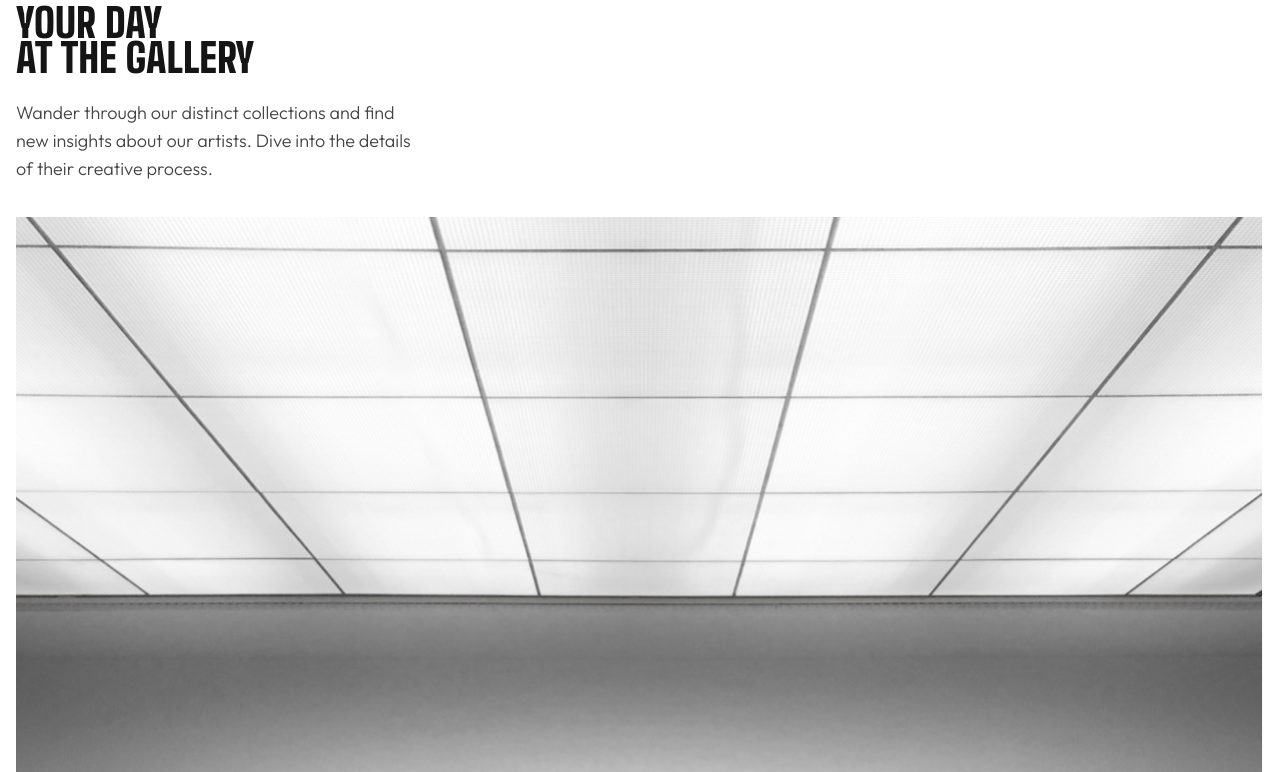
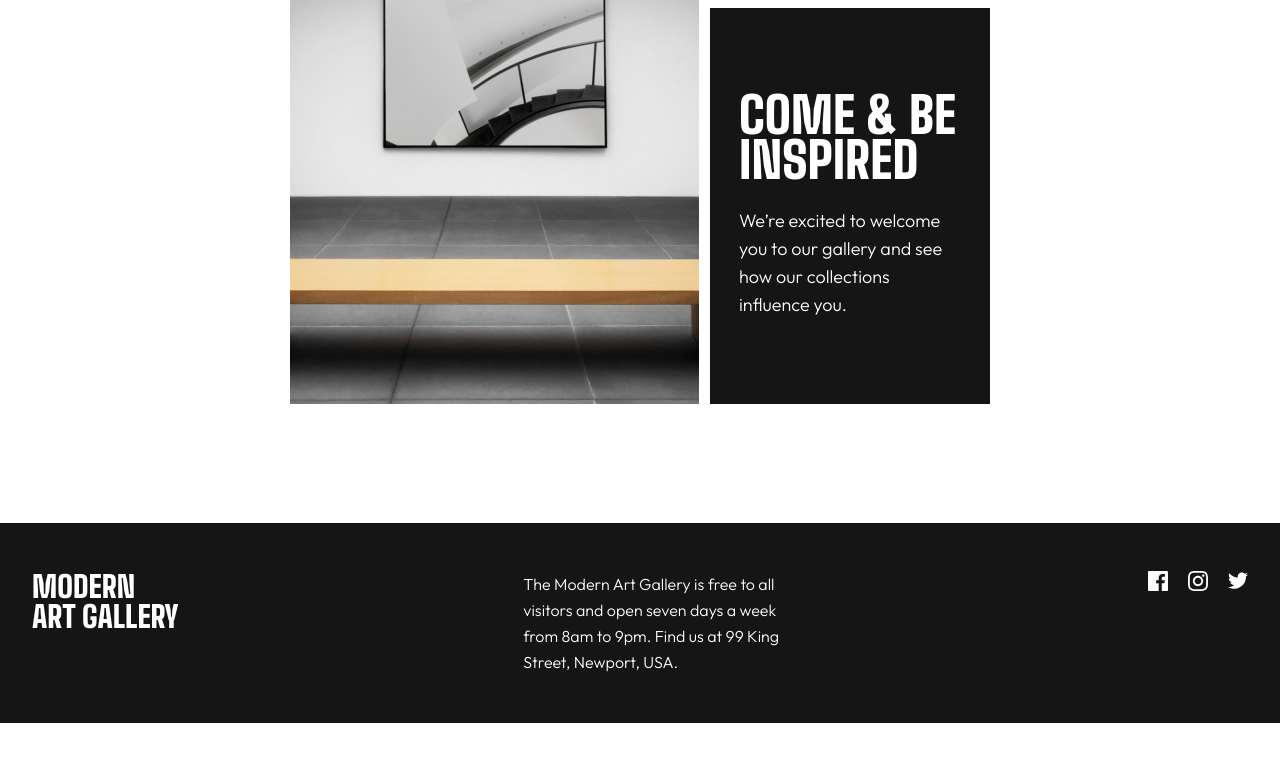
Before and after one commit to jesusvillarroel/Art-Gallery, a website built with Vite: page index.html in a window 1280 px wide. Shown: the part 1528-2300 px from the top of the page. After the commit the page ends 2251 px from the top, so only its background shows below. Built offline with nearby package versions, Linux system fonts and the light colour scheme.

Commit message:
feat: agrega estilo modo tablet

```diff
--- a/sass/stylesheets/abstracts/_mixins.scss
+++ b/sass/stylesheets/abstracts/_mixins.scss
@@ -1,13 +1,14 @@
 // -----------------------------------------------------------------------------
 // This file contains all application-wide Sass mixins.
 // -----------------------------------------------------------------------------
-
+@use 'sass:map';
+@use "variables" as var;
 // Mixin dinámico que lee tu mapa de breakpoints (Enfoque Mobile-First)
 @mixin responder-a($breakpoint) {
   // Comprobamos si la clave existe en tu mapa
-  @if map-has-key($breakpoints, $breakpoint) {
+  @if map.has-key(var.$breakpoints, $breakpoint) {
     // Obtenemos el valor numérico (ej. 768px) de la clave (ej. 'medium')
-    $valor: map-get($breakpoints, $breakpoint);
+    $valor: map.get(var.$breakpoints, $breakpoint);
 
     @media (min-width: $valor) {
       @content;
--- a/sass/stylesheets/layout/_footer.scss
+++ b/sass/stylesheets/layout/_footer.scss
@@ -4,10 +4,14 @@
 @use '../abstracts' as vp;
 .footer{
     background-color: vp.$black;
-    width: 37.5rem;
+    width: 100%;
     margin: 0;
     padding: 0;
+
     .container{
+        display: flex;
+        flex-direction: column;
+        align-items: flex-start;
         padding: 4.8rem 3.2rem;
         h2{
             color: white;
@@ -23,9 +27,7 @@
             max-width: 33rem;
             margin-bottom: 3.8rem
         }
-
-    }
-    &__social{
+        .footer__social{
             ul{
                 @include vp.reset-list();
                 justify-content: stretch;
@@ -41,4 +43,23 @@
 
             }
         }
+        //footer para tablet
+        @include vp.responder-a("medium"){
+            display: flex;
+            flex-direction: row;
+            justify-content: space-between;
+            align-items: flex-start;
+            h2{
+                margin: 0;
             }
+            p{
+                max-width: 28rem;
+                margin: 0;
+            }
+
+
+        }
+
+    }
+
+}
--- a/sass/stylesheets/layout/_galery.scss
+++ b/sass/stylesheets/layout/_galery.scss
@@ -12,7 +12,7 @@
             height: 100%;
             object-fit: cover;
         }
-    }
+
         .grid__text{
         order: 2;
         h2{
@@ -29,6 +29,7 @@
             line-height: 2.8rem;
             max-width: 34ch;
         }
+
        }
         .grid__img-1{
             order: 1;
@@ -57,5 +58,64 @@
                 padding: 0 2.4rem 5.1rem;
             };
         }
+        @include vp.responder-a("medium"){
+            display: grid;
+            grid-template-columns: 28rem 11.8rem 28rem;
+            grid-template-rows: 40rem 31.3rem 39.6rem;
+            gap: 1.1rem;
+            justify-content: center;
+            img{
+                display: block;
+                width: 100%;
+                height: 100%;
+                object-fit: cover;
+            }
+
+            .grid__text{
+                grid-area: 1 / 1 / span 1 / span 1;
+                h2{
+                    max-width: 22.3rem;
+                    width: 100%;
+                    font-size: 5rem;
+                    line-height: 4.5rem;
+                    padding-top: 3.8rem;
+                }
+                p{
+                     max-width: 22.3rem;
+                     width: 100%;
+                }
 
             }
+            .grid__img-1{
+                grid-area: 1 / 2 / span 1 / span 2;
+                height: 40rem;
+            }
+            .grid__img-2{
+                grid-area: 2 / 1/ span 2 / span 2;
+                height: 72rem;
+            }
+            .grid__img-3{
+
+                grid-area: 2/ 3 / span 1 / span 1;
+                height: 31.3rem;
+            }
+
+            .grid__black{
+                grid-area: 3 / 3 / span 1 / span 1;
+                height: 39.6rem;
+                background-color: vp.$black;
+                align-self: end;
+                width: 100%;
+                h3{
+                  padding: 8.5rem 2.8rem 2.4rem 2.9rem ;
+                }
+                p{
+                   padding: 0 2.8rem 5.1rem 2.9rem ;
+                };
+            }
+        }
+
+
+    }
+
+}
--- a/sass/stylesheets/layout/_header.scss
+++ b/sass/stylesheets/layout/_header.scss
@@ -1,6 +1,7 @@
 // -----------------------------------------------------------------------------
 // This file contains all styles related to the header of the site/application.
 // -----------------------------------------------------------------------------
+@use '../abstracts' as vp;
 header{
 
     width: 100%;
@@ -14,6 +15,11 @@ header{
         object-fit: cover;
         object-position: center 45%;
         transform-origin: center 45%;
+        @include vp.responder-a('medium'){
+            height: 65rem;
+            width: 60%;
+            object-position: center 50%;
+        }
    }
 
 }
--- a/sass/stylesheets/layout/_hero.scss
+++ b/sass/stylesheets/layout/_hero.scss
@@ -14,6 +14,7 @@
             width: 100%;
             margin-bottom: 26px;
 
+
         }
         p{
             margin: 0;
@@ -27,5 +28,25 @@
                 @include vp.reset-list();
             }
         }
+       //estilo para tablet
+        @include vp.responder-a('medium'){
+            display: flex;
+            flex-direction: column;
+            justify-content: center;
+            align-items: flex-end;
+            margin-top: -65rem;
+            height: 65rem;
+
+
+            h1,p,div{
+                width: 45%;
+                max-width: 100%;
+                margin-left: auto;
+            }
+            h1{
+                font-size: 6.5rem;
+                line-height: 5.5rem;
+            }
+        }
     }
 }
```
Lines whose indentation alone changed are shown as unchanged.
